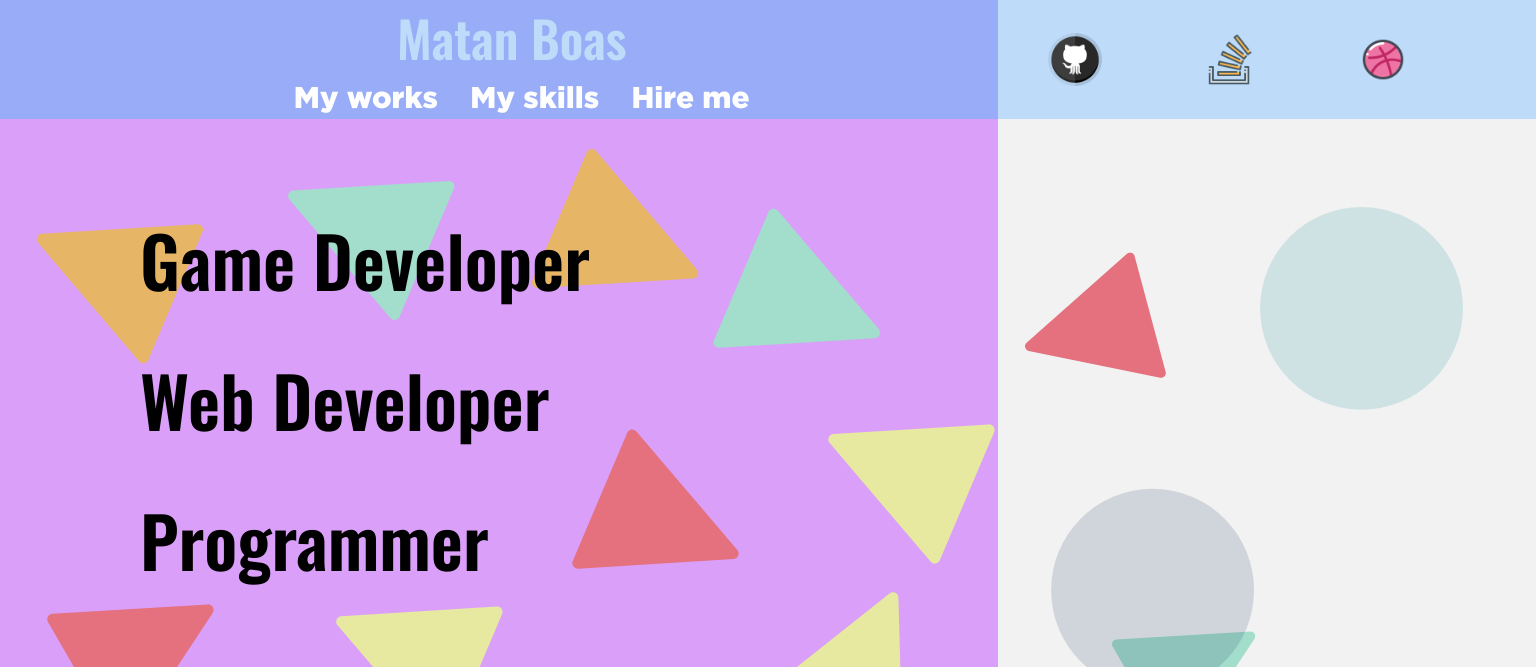
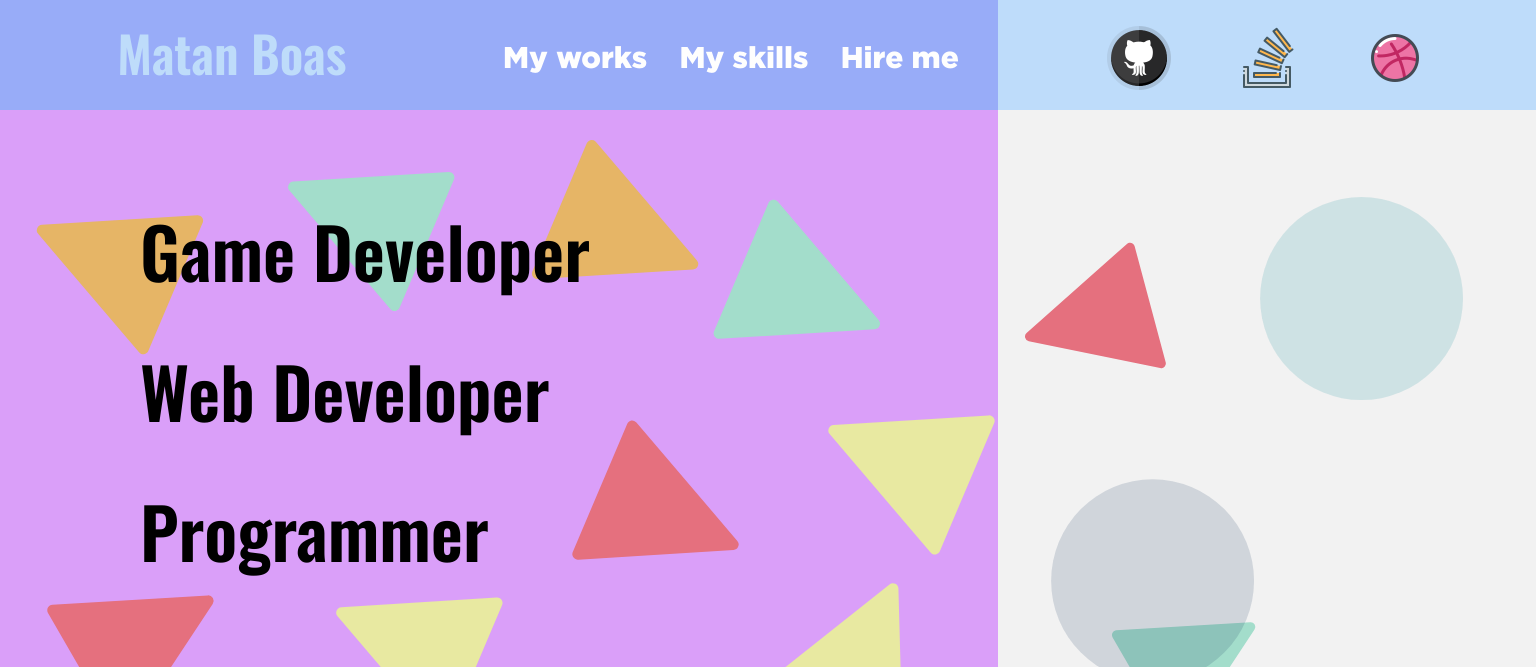
Before and after one commit to matanboas/matanboas.github.io, a plain HTML site: page index.html in a window 1536 px wide. Shown: the top 667 px of the page. Drawn offline with nearby package versions, Linux system fonts and the light colour scheme.

Commit message:
header logo and hero
the header is cool
the hero is cool
and i added a logo in the title bar

```diff
--- a/index.html
+++ b/index.html
@@ -7,8 +7,10 @@
     <link rel="stylesheet" href="css/style.css">
     <link rel="preconnect" href="https://fonts.gstatic.com">
     <link href="https://fonts.googleapis.com/css2?family=Oswald:wght@600&family=Roboto&display=swap" rel="stylesheet">
+    <link rel="icon" href="images/logo.png" type="image/icon type">
 </head>
 <body>
+    <div class="main">
         <div class="nav-container">
             <header>
                 <a href="index.html" class="logo">Matan Boas</a>
@@ -19,18 +21,19 @@
                         <li><a href="#">Hire me</a></li>
                     </ul>
                 </nav>
-        </header><!--
-     --><div class="social-header"><!--
-         --><div class="logos">
+            </header>
+            <div class="social-header">
+                <div class="logos">
                     <ul>
                         <li><a href="#"><img src="images/github logo.png" alt="github"></a></li>
                         <li><a href="#"><img src="images/stack overflow logo.png" alt="stack overflow"></a></li>
                         <li><a href="#"><img src="images/dribbble logo.png" alt="dribbble"></a></li>
                     </ul>
-            </div><!--
-     --></div>
-    </div><!--
- --><div class="hero">
+                </div>
+            </div>
+        </div>
+        <div class="hero-design">
+            <div class="hero">
                 <div class="content">
                     <p>
                         Game Developer<br>
@@ -42,6 +45,8 @@
             </div>
             <div class="design">
                 <img src="../images/side-graphic.svg">
+            </div>
+        </div>
     </div>
     <div class="order">
         <form>
--- a/style.scss
+++ b/style.scss
@@ -49,7 +49,7 @@ header {
 
 nav {
     margin: 1.7em 0 1.2em;
-    font-family: gotham-bold !important;
+    font-family: gotham-bold;
     font-size: 21px;
     ul {
         li {
@@ -185,19 +185,30 @@ footer {
 }
 @media only screen and (min-width: 1050px) {
     header {
+        text-align: none;
+        font-size: 0;
+        padding: 0;
+        margin: 0;
         padding: 0.5em;
-        display: grid;
+        display: flex;
+        justify-content: space-between;
         .logo {
-            float: left;
-            padding: 0 0 0 0.5em;
+            display: inline;
             font-size: 50px;
             margin: 0;
+            width: 10.4em;
+            padding-top: 15px;
         }
         nav {
+            padding: 100px;
+            width: 20em;
+            display: inline;
             font-size: 30px;
-            padding: 0.2em 1.5em;
+            padding: 40px 0 0 0 ;
             margin: 0;
-            padding-right: 0;
+            ul {
+                display: inline;
+            }
         }
     }
 }
@@ -208,32 +219,38 @@ footer {
         display: flex;
     }
     header {
-        font-size: 0;
-        padding: 0;
-        display: grid;
         width: 65%;
     }
     .social-header {
+        z-index: 30;
         width: 35%;
         background-color: #bedcfa;
-        display: grid;
+        display: flex;
         .logos {
             width: 100%;
-            margin: auto;
+            justify-content: center;
+            padding: 0 0  20px 0;
         }
         ul {
+            width: auto;
+            height: 100%;
+            display: block;
+            margin: auto;
+            text-align: center;
             li {
-                display: inline;
+                display: inline-block;
+                margin-left: auto;
+                margin-right: auto;
                 img {
-                    width: 10%;
-                    margin: 0 50px;
+                    width: 50%;
+                    margin-top: 20%;
                 }
             }
         }
     }
     .hero {
         font-size: 0;
-        display:inline-block;
+        display: inline-block;
         width: 65%;
         background-image: url(../images/graphics.svg);
         background-size: contain;
@@ -263,8 +280,9 @@ footer {
     }
     .design {
         font-size: 0;
-        display:inline-block;
+        display: inline-block;
         width: 30%;
         margin-top: -4px;
+        z-index: 1;
     }
 }
```
Also changed, not shown: css/Gotham-Bold.otf (deleted), css/style.css, images/logo.png (added), 1 other file. Lines whose indentation alone changed are shown as unchanged.
